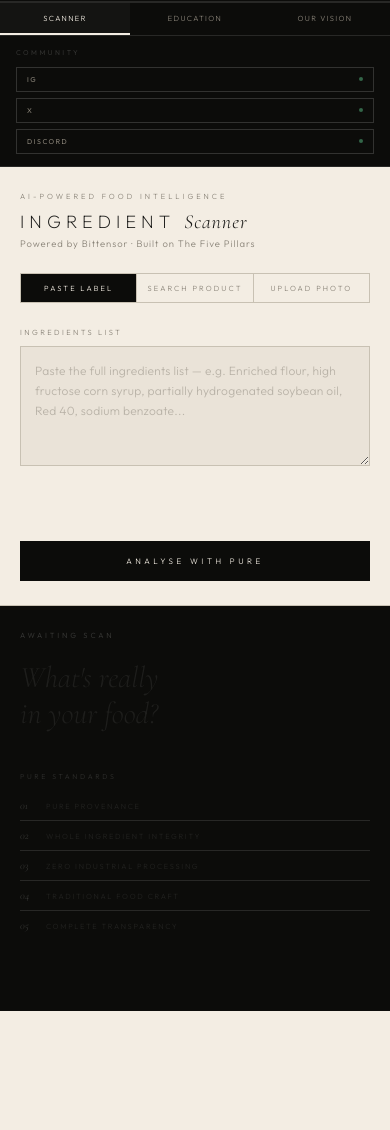
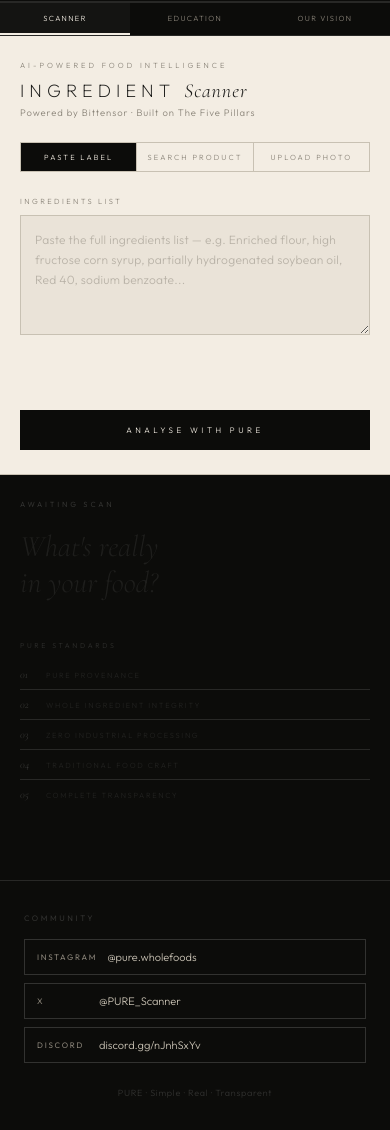
Before and after one commit to liamforey/pure-scanner, a website: page index.html in a window 390 px wide. Shown: the part 80-1210 px from the top of the page. Before the commit the page ends 1091 px from the top, so only its background shows below. Drawn offline with nearby package versions, Linux system fonts and the light colour scheme.

Commit message:
Update index.html

```diff
--- a/index.html
+++ b/index.html
@@ -322,10 +322,9 @@ input[type=text]::placeholder{color:var(--cream-mute);opacity:0.5}
   .nav-item.active{border-left:none;border-bottom-color:var(--cream)}
   .nav-pip{display:none}
   .pillars-mini,.founders{display:none}
-  .social-block{padding:0.75rem 1rem;border-top:1px solid var(--black-border)}
-  .social-links{flex-direction:row;flex-wrap:wrap;gap:6px}
-  .soc-handle{display:none}
+  .social-block{display:none}
   .key-btn{display:none}
+  .mobile-comm{display:block!important}
   .scanner-layout{grid-template-columns:1fr}
   .scan-left{padding:1.5rem 1.25rem;border-right:none;border-bottom:1px solid var(--cream-dark)}
   .scan-right{padding:1.5rem 1.25rem;min-height:250px}
@@ -754,5 +753,24 @@ function renderResults(d){
   document.getElementById('results').scrollIntoView({behavior:'smooth',block:'start'});
 }
 </script>
+
+<div class="mobile-comm" style="display:none;background:var(--black);padding:2rem 1.5rem;border-top:1px solid var(--black-border)">
+  <div style="font-size:8px;letter-spacing:0.32em;text-transform:uppercase;color:var(--black-border-light);margin-bottom:1rem">Community</div>
+  <div style="display:flex;flex-direction:column;gap:8px">
+    <a href="https://instagram.com/pure.wholefoods" target="_blank" style="display:flex;align-items:center;gap:10px;padding:10px 12px;border:0.5px solid var(--black-border-light);text-decoration:none;transition:all 0.2s">
+      <span style="font-size:8px;letter-spacing:0.22em;text-transform:uppercase;color:var(--cream-mute);min-width:52px">Instagram</span>
+      <span style="font-size:11px;font-weight:300;color:var(--cream-dark)">@pure.wholefoods</span>
+    </a>
+    <a href="https://x.com/PURE_Scanner" target="_blank" style="display:flex;align-items:center;gap:10px;padding:10px 12px;border:0.5px solid var(--black-border-light);text-decoration:none">
+      <span style="font-size:8px;letter-spacing:0.22em;text-transform:uppercase;color:var(--cream-mute);min-width:52px">X</span>
+      <span style="font-size:11px;font-weight:300;color:var(--cream-dark)">@PURE_Scanner</span>
+    </a>
+    <a href="https://discord.gg/nJnhSxYv" target="_blank" style="display:flex;align-items:center;gap:10px;padding:10px 12px;border:0.5px solid var(--black-border-light);text-decoration:none">
+      <span style="font-size:8px;letter-spacing:0.22em;text-transform:uppercase;color:var(--cream-mute);min-width:52px">Discord</span>
+      <span style="font-size:11px;font-weight:300;color:var(--cream-dark)">discord.gg/nJnhSxYv</span>
+    </a>
+  </div>
+  <div style="margin-top:1.5rem;font-size:9px;font-weight:300;color:var(--black-border-light);letter-spacing:0.08em;text-align:center">PURE · Simple · Real · Transparent</div>
+</div>
 </body>
 </html>
```
